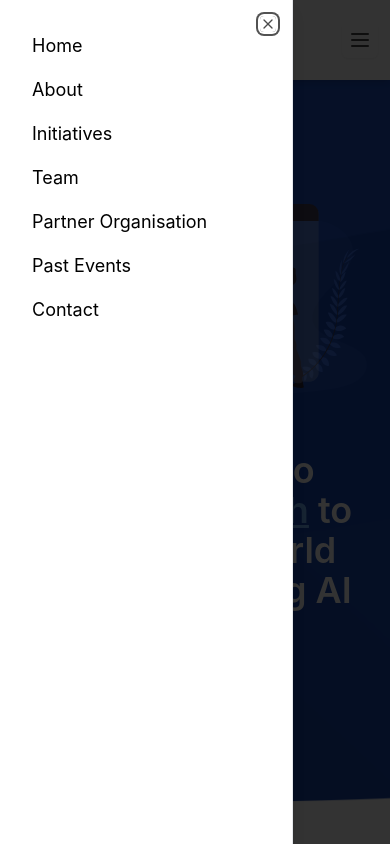
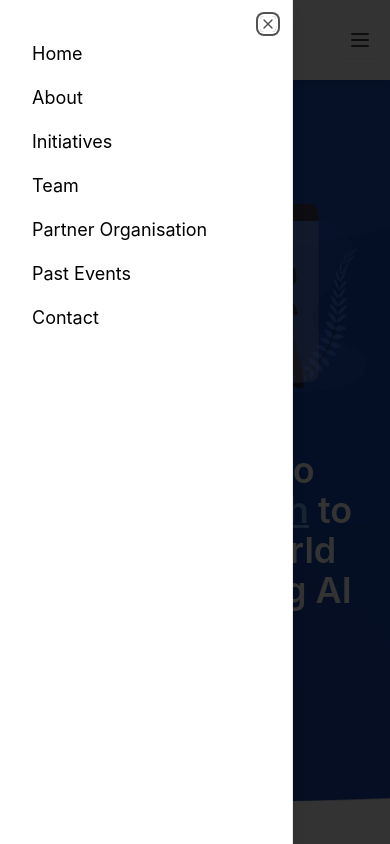
Before and after one commit to Ray27th/sgyouthai-website, a React (Vite) app: page / in a window 390 px wide. Both pictures are taken after a click on the button "Toggle navigation menu". Shown: the top 844 px of the page. Built offline with nearby package versions, Linux system fonts and the light colour scheme.

Commit message:
Add more padding

```diff
--- a/src/components/Navbar.tsx
+++ b/src/components/Navbar.tsx
@@ -50,7 +50,7 @@ export default function Navbar() {
           </Button>
         </SheetTrigger>
         <SheetContent side="left">
-          <div className="grid gap-4 w-[200px] p-2">
+          <div className="grid gap-4 w-[200px] px-2 py-4">
             {link.map((e, i) => {
               return (
                 <SheetClose asChild>
```
